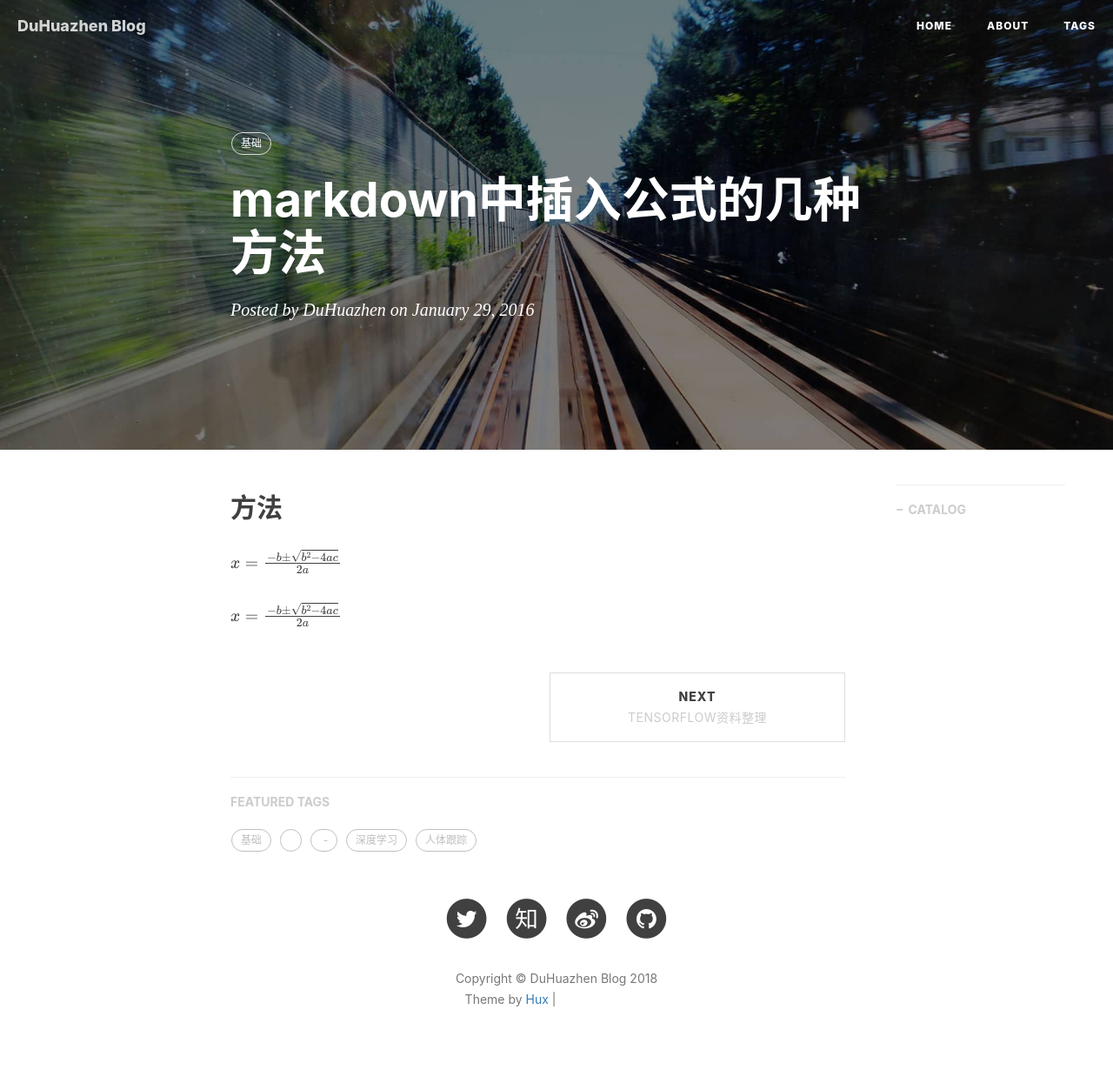
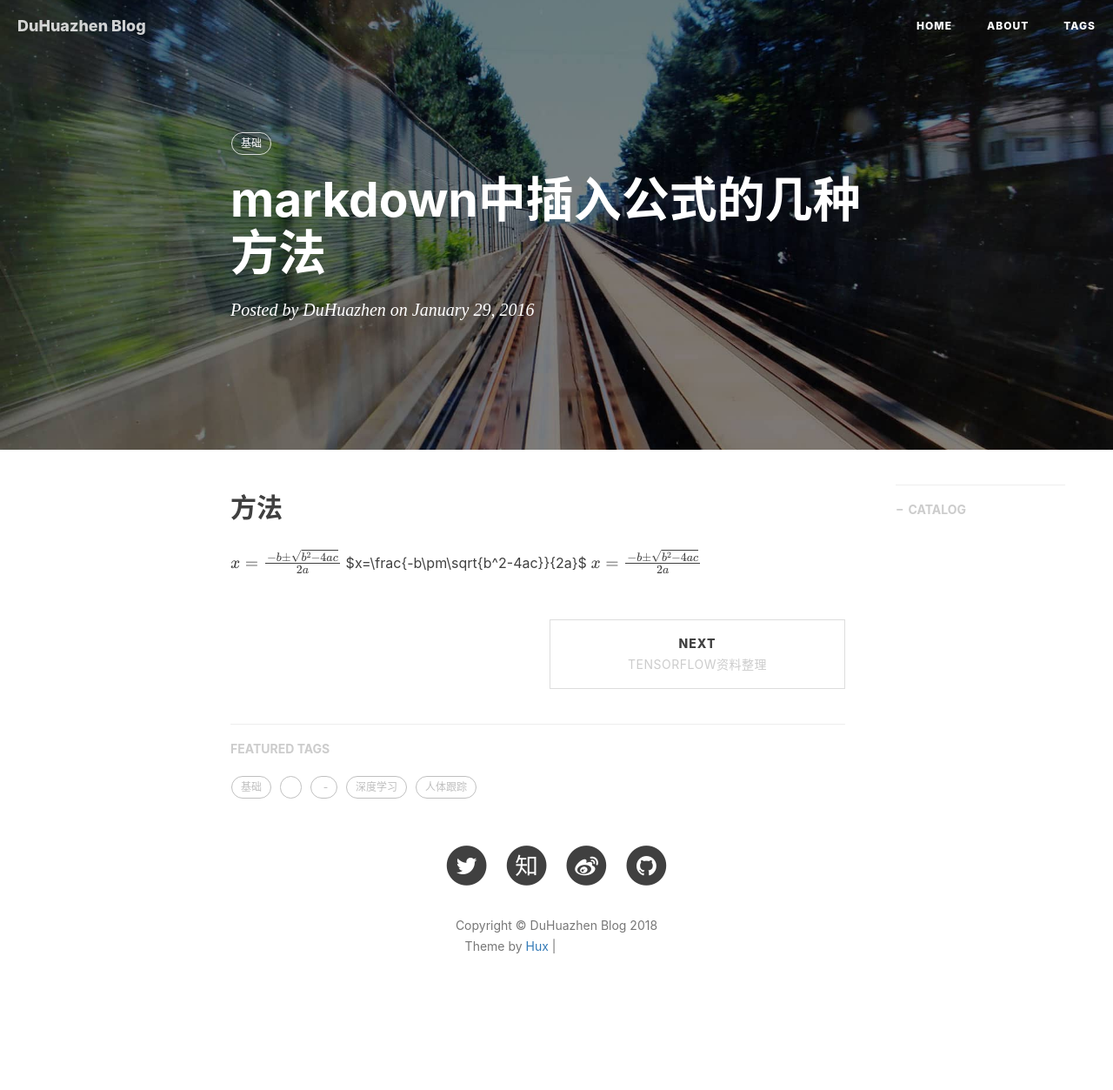
Before and after one commit to duhuazhen/duhuazhen.github.io, a Jekyll site: the page built from _posts/2016-01-29-mathtpye.markdown, in a window 1280 px wide. Shown: the whole page at 87% size. Built offline with Jekyll 4.4.1, drawn with Linux system fonts in a browser that asks for light colours; nearby versions of some CDN libraries; formulas are drawn with MathJax 3; comment, search, counter and statistics services are not loaded; after the commit the page ends 1192 px from its top, so only the background shows below that; grey boxes are pictures that could not be loaded.

Commit message:
Update 2016-01-29-mathtpye.markdown

```diff
--- a/_posts/2016-01-29-mathtpye.markdown
+++ b/_posts/2016-01-29-mathtpye.markdown
@@ -13,5 +13,5 @@ tags:
 
 ## 方法
 $$x=\frac{-b\pm\sqrt{b^2-4ac}}{2a}$$
-
+$x=\frac{-b\pm\sqrt{b^2-4ac}}{2a}$
 \\(x=\frac{-b\pm\sqrt{b^2-4ac}}{2a}\\)
```
